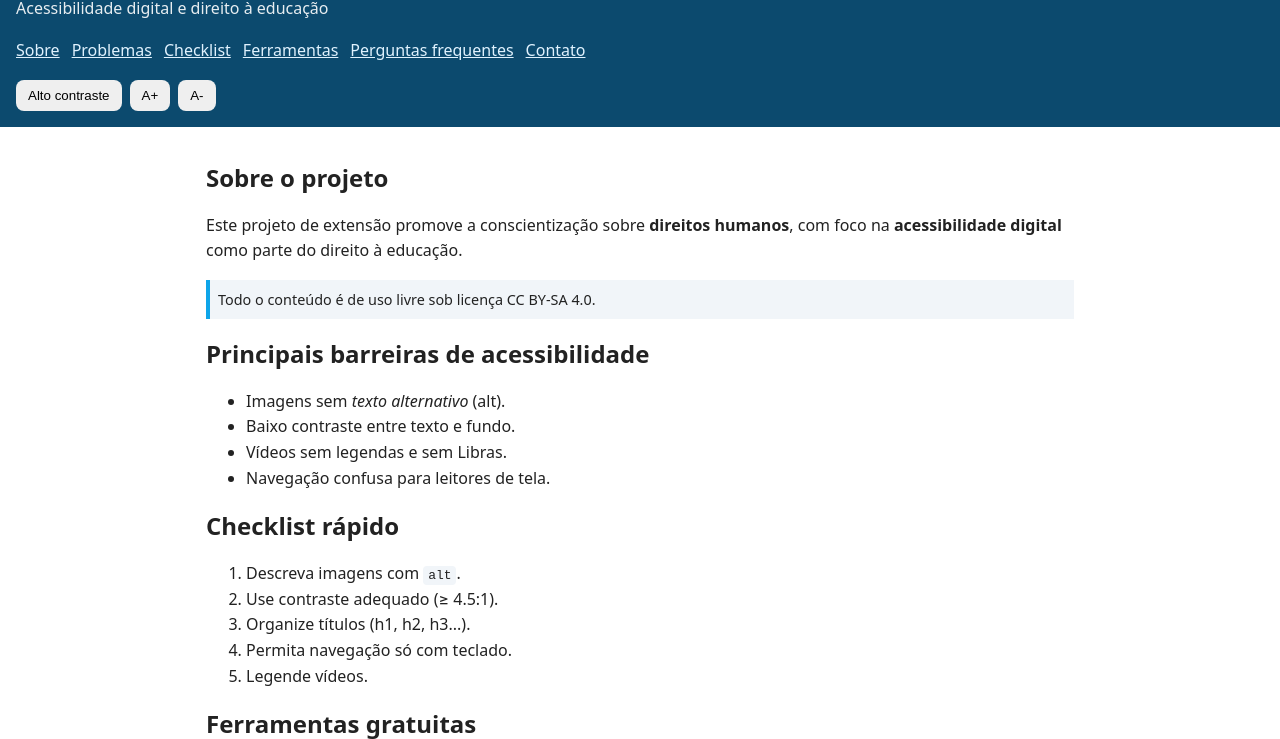
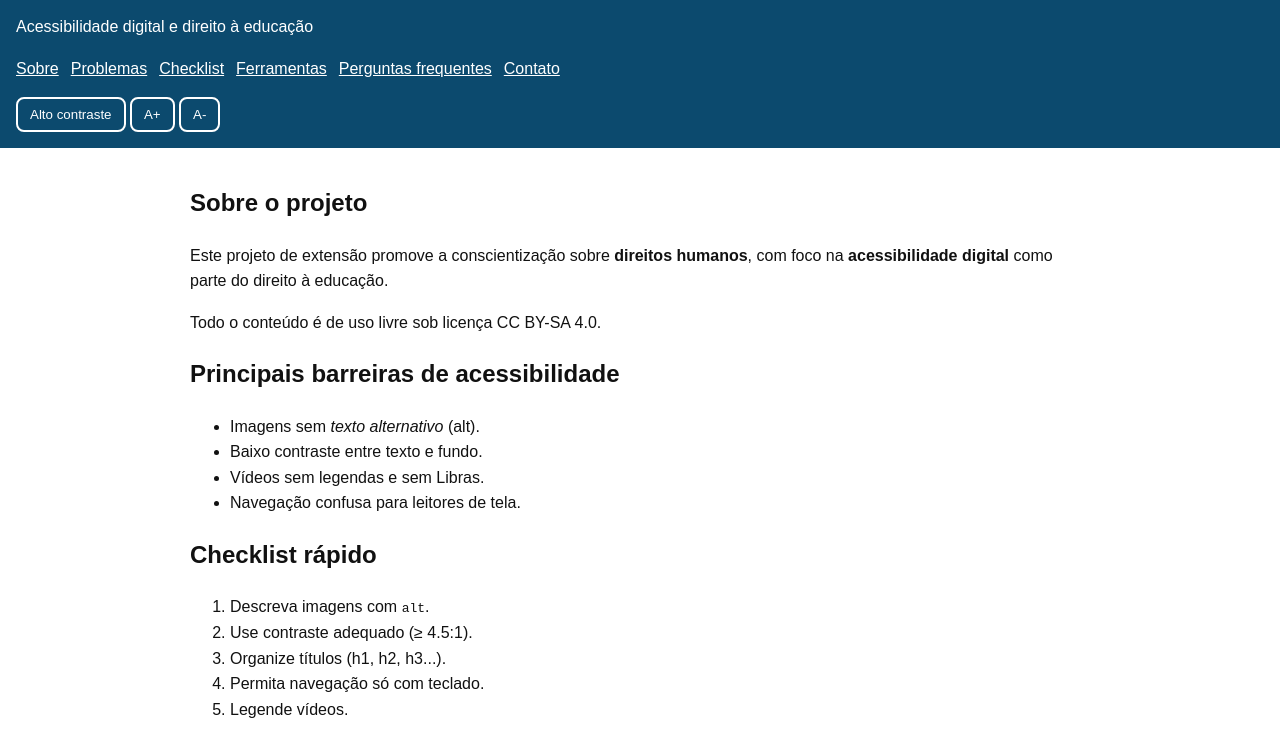
Before and after one commit to luizfsdd/acessibilidade-digital, a plain HTML site: page index.html in a window 1280 px wide. Shown: the part 96-835 px from the top of the page. Drawn offline with Linux system fonts and the light colour scheme.

Commit message:
melhorias

```diff
--- a/styles.css
+++ b/styles.css
@@ -1,39 +1,41 @@
+:root{
+  --font-scale: 100%;
+  --bg:#ffffff;
+  --text:#111111;
+  --header-bg:#0c4a6e;
+  --header-text:#ffffff;
+  --link:#0b6ed0;
+  --muted:#f1f5f9;
+}
 
-:root { --font-scale: 100%; }
-* { box-sizing: border-box; }
-html { font-size: var(--font-scale); }
-body {
-  font-family: system-ui, -apple-system, 'Segoe UI', Roboto, Ubuntu, Cantarell, 'Helvetica Neue', Arial, 'Noto Sans', 'Liberation Sans', sans-serif;
-  line-height: 1.6;
-  margin: 0;
-  color: #222;
-  background: #fff;
+.alto-contraste{
+  --bg:#000000;
+  --text:#ffffff;
+  --header-bg:#000000;
+  --header-text:#ffffff;
+  --link:#ffffff;
+  --muted:#000000;
 }
-.alto-contraste body,
-.alto-contraste {
-  color: #000;
-  background: #fff;
+
+html{ font-size:var(--font-scale); }
+body{
+  margin:0; background:var(--bg); color:var(--text);
+  font-family:Arial, Helvetica, sans-serif; line-height:1.6;
 }
-header {
-  background: #0c4a6e;
-  color: #fff;
-  padding: 1rem;
+
+header{
+  background:var(--header-bg); color:var(--header-text); padding:1rem;
 }
-.subtitle { margin-top: -0.4rem; font-size: 1rem; opacity: 0.9; }
-nav ul { display: flex; flex-wrap: wrap; gap: .75rem; list-style: none; padding: 0; }
-nav a { color: #e0f2fe; text-decoration: underline; }
-.controls { margin-top: .75rem; display: flex; gap: .5rem; }
-.controls button { padding: .5rem .75rem; border: none; border-radius: .5rem; cursor: pointer; }
-main { max-width: 900px; margin: 0 auto; padding: 1rem; }
-section { margin: 1.25rem 0; }
-h1, h2 { line-height: 1.25; }
-code { background: #f1f5f9; padding: .1rem .3rem; border-radius: .25rem; }
-footer { padding: 1rem; text-align: center; background: #f8fafc; font-size: .9rem; }
-.nota { font-size: .9rem; background: #f1f5f9; padding: .5rem; border-left: 4px solid #0ea5e9; }
-@media (prefers-color-scheme: dark) {
-  body { background: #0b1220; color: #e5e7eb; }
-  header { background: #0f172a; }
-  nav a { color: #93c5fd; }
-  code { background: #111827; }
-  footer { background: #0f172a; }
+
+nav ul{ list-style:none; padding:0; display:flex; gap:.75rem; flex-wrap:wrap; }
+nav a{ color:var(--header-text); text-decoration:underline; }
+
+.controls button{
+  background:none; border:2px solid var(--header-text);
+  color:var(--header-text); padding:.5rem .75rem; border-radius:.5rem; cursor:pointer;
 }
+
+main{ max-width:900px; margin:auto; padding:1rem; }
+section{ margin:1.25rem 0; }
+
+footer{ text-align:center; padding:1rem; background:var(--muted); }
```
